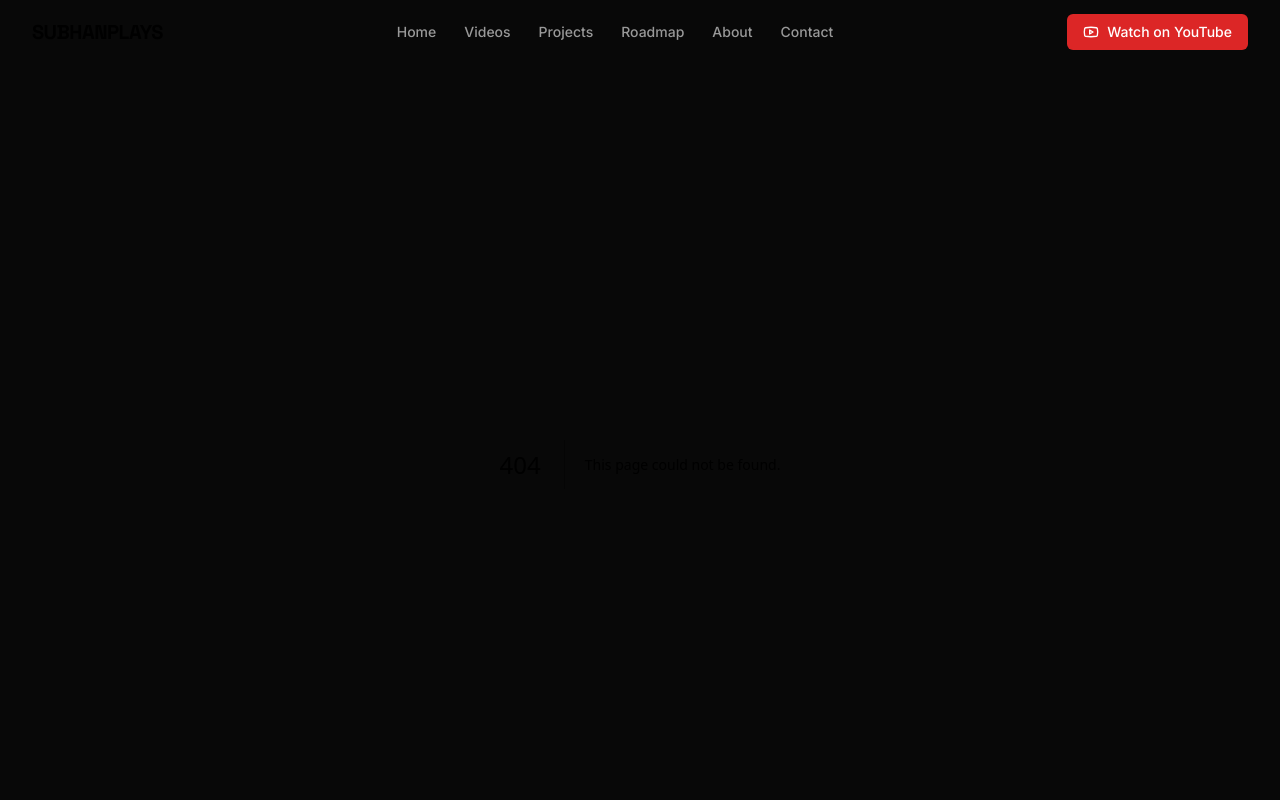
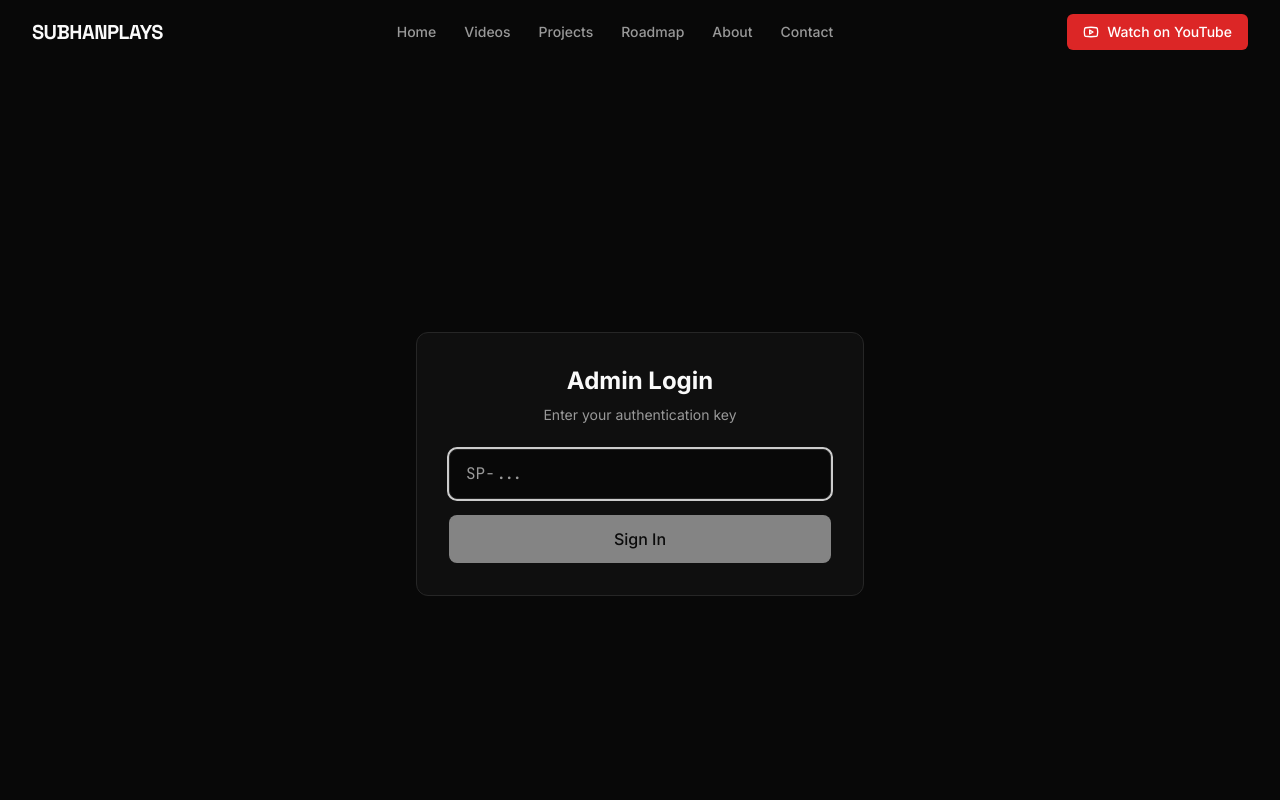
Before and after one commit to Subhanplays1/mysite, a Next.js app: page /panel-x7Kp92mQ4vL8/login in a window 1280 px wide. Before the commit this address had no page. Shown: the top 800 px of the page. Built offline with nearby package versions, Linux system fonts and the light colour scheme.

Commit message:
Fix redirect loop: add login page + fix middleware + admin layout bypass

```diff
--- a/app/panel-x7Kp92mQ4vL8/layout.tsx
+++ b/app/panel-x7Kp92mQ4vL8/layout.tsx
@@ -52,6 +52,11 @@ const sidebarItems = [
 
 export default function AdminLayout({ children }: { children: React.ReactNode }) {
   const pathname = usePathname();
+
+  if (pathname === '/panel-x7Kp92mQ4vL8/login') {
+    return <>{children}</>;
+  }
+
   const [sidebarOpen, setSidebarOpen] = useState(false);
   const [collapsedGroups, setCollapsedGroups] = useState<Set<string>>(new Set(['CONTENT', 'PROJECTS', 'WEBSITE', 'ANALYTICS', 'DISCORD', 'SECURITY', 'SYSTEM']));
 
--- /dev/null
+++ b/app/panel-x7Kp92mQ4vL8/login/page.tsx
@@ -0,0 +1,76 @@
+'use client';
+
+import { useState } from 'react';
+import { useSearchParams } from 'next/navigation';
+
+export default function LoginPage() {
+  const [key, setKey] = useState('');
+  const [loading, setLoading] = useState(false);
+  const [error, setError] = useState('');
+  const searchParams = useSearchParams();
+  const redirect = searchParams.get('redirect') || '/panel-x7Kp92mQ4vL8/dashboard';
+
+  async function handleSubmit(e: React.FormEvent) {
+    e.preventDefault();
+    setLoading(true);
+    setError('');
+
+    try {
+      const res = await fetch('/api/admin/auth/login', {
+        method: 'POST',
+        headers: { 'Content-Type': 'application/json' },
+        body: JSON.stringify({ key }),
+      });
+
+      const data = await res.json();
+
+      if (!res.ok) {
+        setError(data.error || 'Login failed');
+        setLoading(false);
+        return;
+      }
+
+      window.location.href = data.redirect || redirect;
+    } catch {
+      setError('Connection failed');
+      setLoading(false);
+    }
+  }
+
+  return (
+    <div className="min-h-screen flex items-center justify-center bg-background">
+      <div className="w-full max-w-md p-8 space-y-6 bg-card rounded-xl border border-border">
+        <div className="text-center">
+          <h1 className="text-2xl font-bold text-foreground">Admin Login</h1>
+          <p className="mt-2 text-sm text-muted-foreground">Enter your authentication key</p>
+        </div>
+
+        <form onSubmit={handleSubmit} className="space-y-4">
+          <div>
+            <input
+              type="text"
+              value={key}
+              onChange={(e) => setKey(e.target.value)}
+              placeholder="SP-..."
+              required
+              autoFocus
+              className="w-full px-4 py-3 bg-background border border-input rounded-lg text-foreground placeholder:text-muted-foreground focus:outline-none focus:ring-2 focus:ring-ring font-mono"
+            />
+          </div>
+
+          {error && (
+            <p className="text-sm text-destructive">{error}</p>
+          )}
+
+          <button
+            type="submit"
+            disabled={loading || !key}
+            className="w-full py-3 bg-primary text-primary-foreground rounded-lg font-medium hover:bg-primary/90 disabled:opacity-50 disabled:cursor-not-allowed transition-colors"
+          >
+            {loading ? 'Authenticating...' : 'Sign In'}
+          </button>
+        </form>
+      </div>
+    </div>
+  );
+}
--- a/lib/security.ts
+++ b/lib/security.ts
@@ -1,8 +1,8 @@
 import { prisma } from './database';
 import { sendSecurityAlert } from './discord';
 
-const MAX_ATTEMPTS = parseInt(process.env.ADMIN_AUTH_MAX_ATTEMPTS ?? '5', 10);
-const LOCKOUT_MINUTES = parseInt(process.env.ADMIN_AUTH_LOCKOUT_MINUTES ?? '15', 10);
+const MAX_ATTEMPTS = parseInt(process.env.ADMIN_AUTH_MAX_ATTEMPTS ?? '5', 10) || 5;
+const LOCKOUT_MINUTES = parseInt(process.env.ADMIN_AUTH_LOCKOUT_MINUTES ?? '15', 10) || 15;
 
 const attemptStore = new Map<string, { count: number; lockedUntil: number }>();
 
```
Also changed, not shown: middleware.ts (+6 -3 lines).
